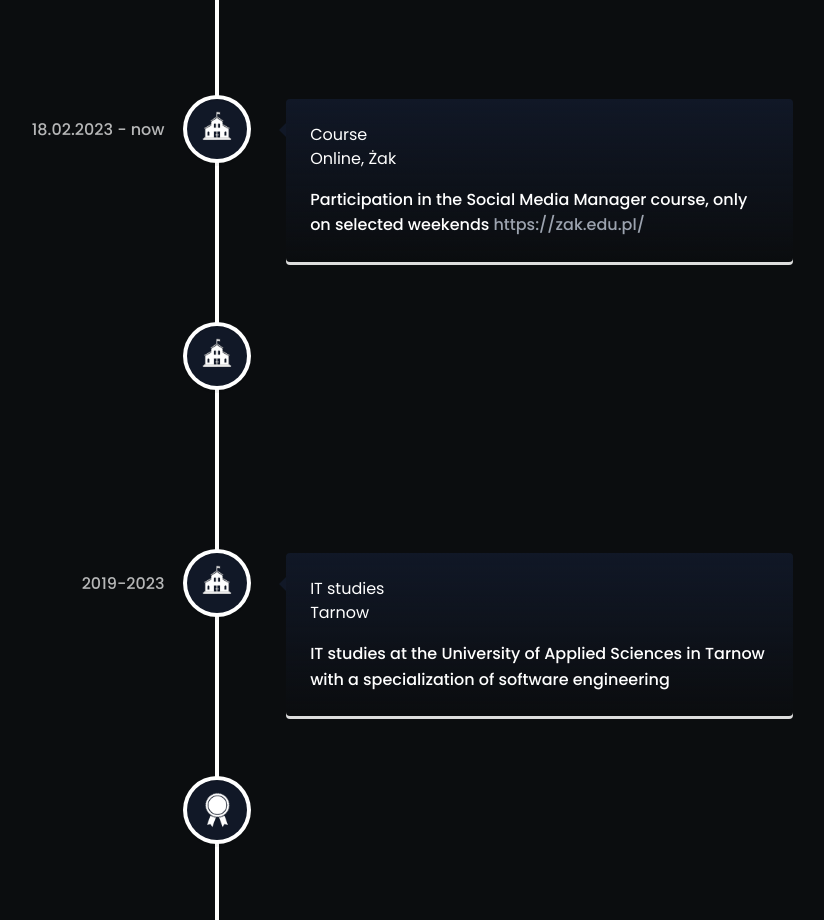
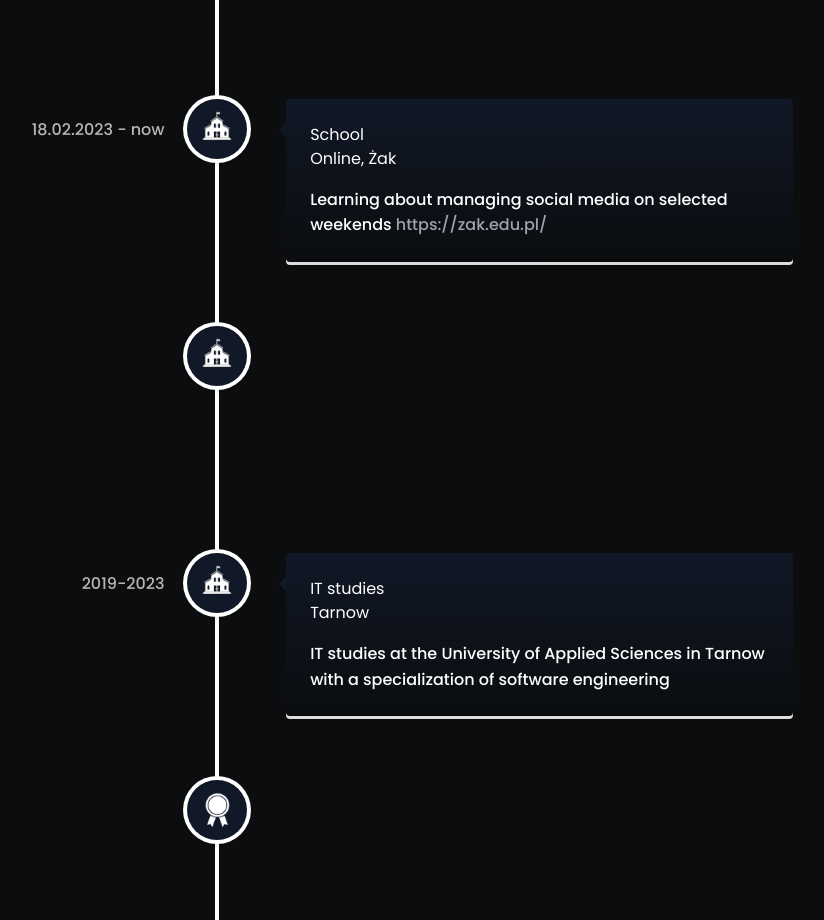
Before and after one commit to c3bull/portfolio-work, a React (Vite) app: page / in a window 1280 px wide. Shown: the part 3520-4440 px from the top of the page, without its empty margins (423-1247 px from the left). Built offline with nearby package versions, Linux system fonts and the light colour scheme.

Commit message:
ssm update

```diff
--- a/src/components/LangConfig.js
+++ b/src/components/LangConfig.js
@@ -29,8 +29,9 @@ i18n.use(initReactI18next).init({
                 engineer: "Engineer",
                 engineeringWork: "Defense of the Engineer's Thesis (topic: \"Design and implementation of a police intervention simulation system\")",
                 course: "Course",
+                school: "School",
                 socialMediaManagerDate: "18.02.2023 - now",
-                socialMediaManagerDescription: "Participation in the Social Media Manager course, only on selected weekends",
+                socialMediaManagerDescription: "Learning about managing social media on selected weekends",
                 studentWorkPlacements: "Student Work Placements",
                 cracow: "Cracow",
                 studentWorkPlacementsDescription: "Student work placements at Awesome Industries Ltd.",
@@ -73,8 +74,9 @@ i18n.use(initReactI18next).init({
                 engineer: "Tytuł inżyniera",
                 engineeringWork: "Obrona pracy inżynierskiej (temat: \"Projekt i implementacja systemu symulacji interwencji policyjnych\")",
                 course: "Kurs",
+                school: "Szkoła",
                 socialMediaManagerDate: "18.02.2023 - obecnie",
-                socialMediaManagerDescription: "Udział w kursie Social Media Manager, odbywający się w wybrane weekendy",
+                socialMediaManagerDescription: "Nauka o zarządzaniu mediami społecznościowymi w wybrane weekendy",
                 studentWorkPlacements: "Praktyka zawodowa",
                 cracow: "Kraków",
                 studentWorkPlacementsDescription: "Odbywanie praktyk w firmie Awesome Industries sp. z o.o.",
--- a/src/data/experience.js
+++ b/src/data/experience.js
@@ -10,7 +10,7 @@ const experience = [
     },
     {
         date: "socialMediaManagerDate",
-        title: "course",
+        title: "school",
         subtitle: "Online, Żak",
         description: "socialMediaManagerDescription",
         website: "https://zak.edu.pl/",
```
Also changed, not shown: 1 other file (tests, documents, lock files or other folders).
